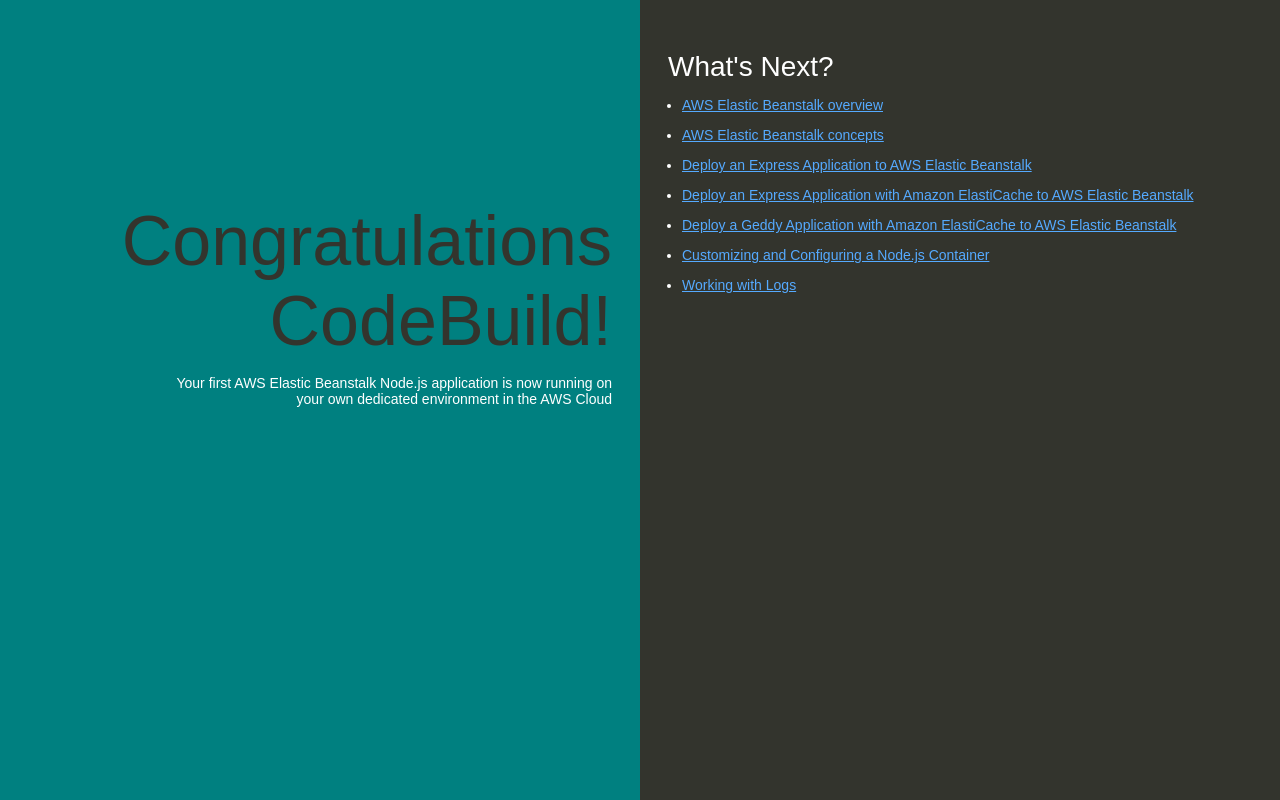
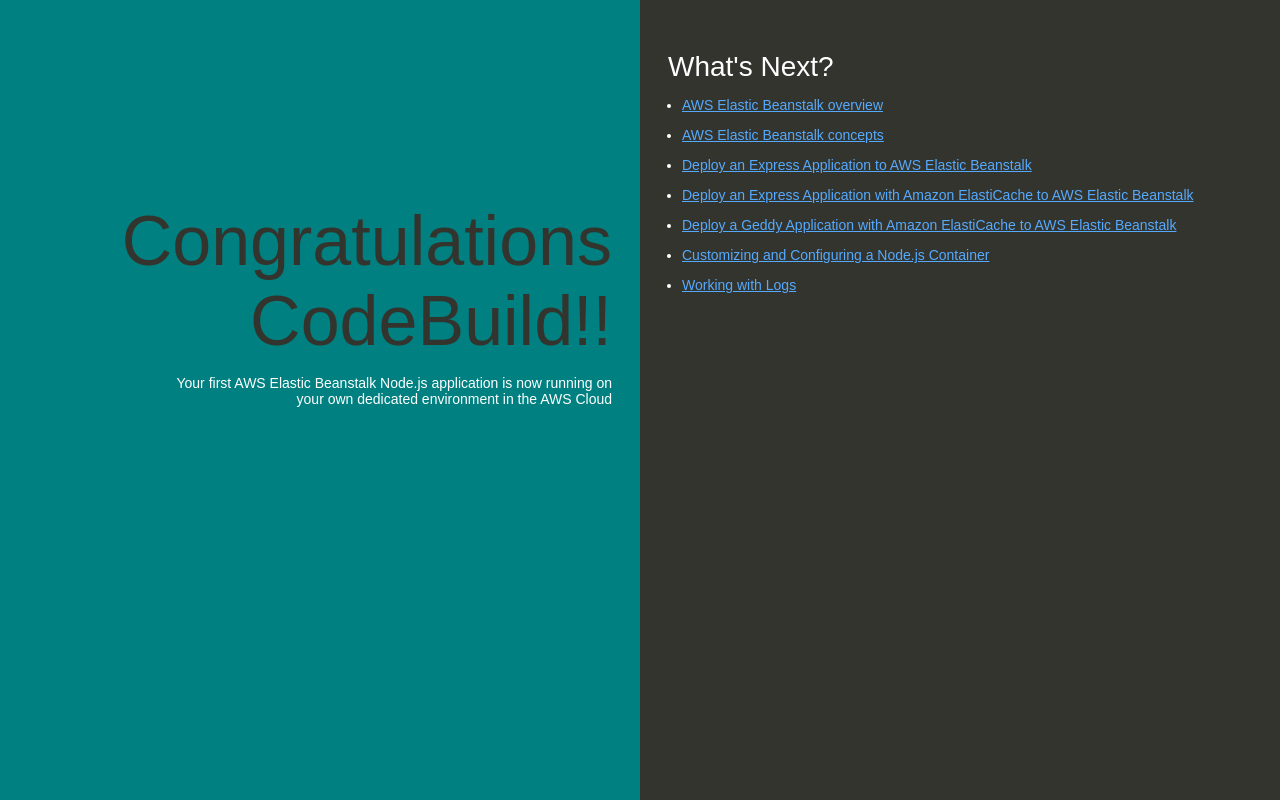
Before and after one commit to Tempmatt/my-nodejs-app, a website: page index.html in a window 1280 px wide. Drawn offline with Linux system fonts and the light colour scheme.

Commit message:
Update index.html

```diff
--- a/index.html
+++ b/index.html
@@ -74,7 +74,7 @@
   </head>
   <body>
     <div class="textColumn">
-      <h1>Congratulations CodeBuild!</h1>
+      <h1>Congratulations CodeBuild!!</h1>
       <p>Your first AWS Elastic Beanstalk Node.js application is now running on your own dedicated environment in the AWS Cloud</p>
     </div>
     <div class="linksColumn">
```
